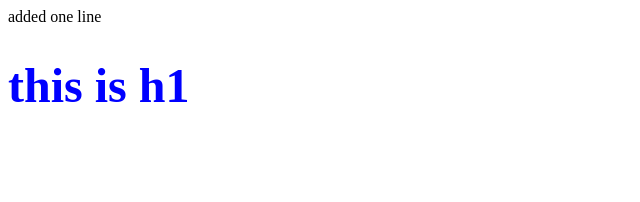
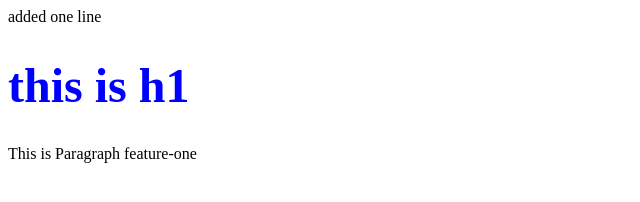
Before and after one commit to shoaibpki/remotehttp, a plain HTML site: page index.html in a window 1280 px wide. Shown: the whole page, without its empty margins (0-640 px from the left). Drawn offline with Linux system fonts and the light colour scheme.

Commit message:
changed in feature-one

```diff
--- a/index.html
+++ b/index.html
@@ -10,5 +10,8 @@
     added one line
   <p>
   <h1>this is h1</h1>
+  <p>
+    This is Paragraph feature-one
+  </p>
 </body>
 </html>
```
